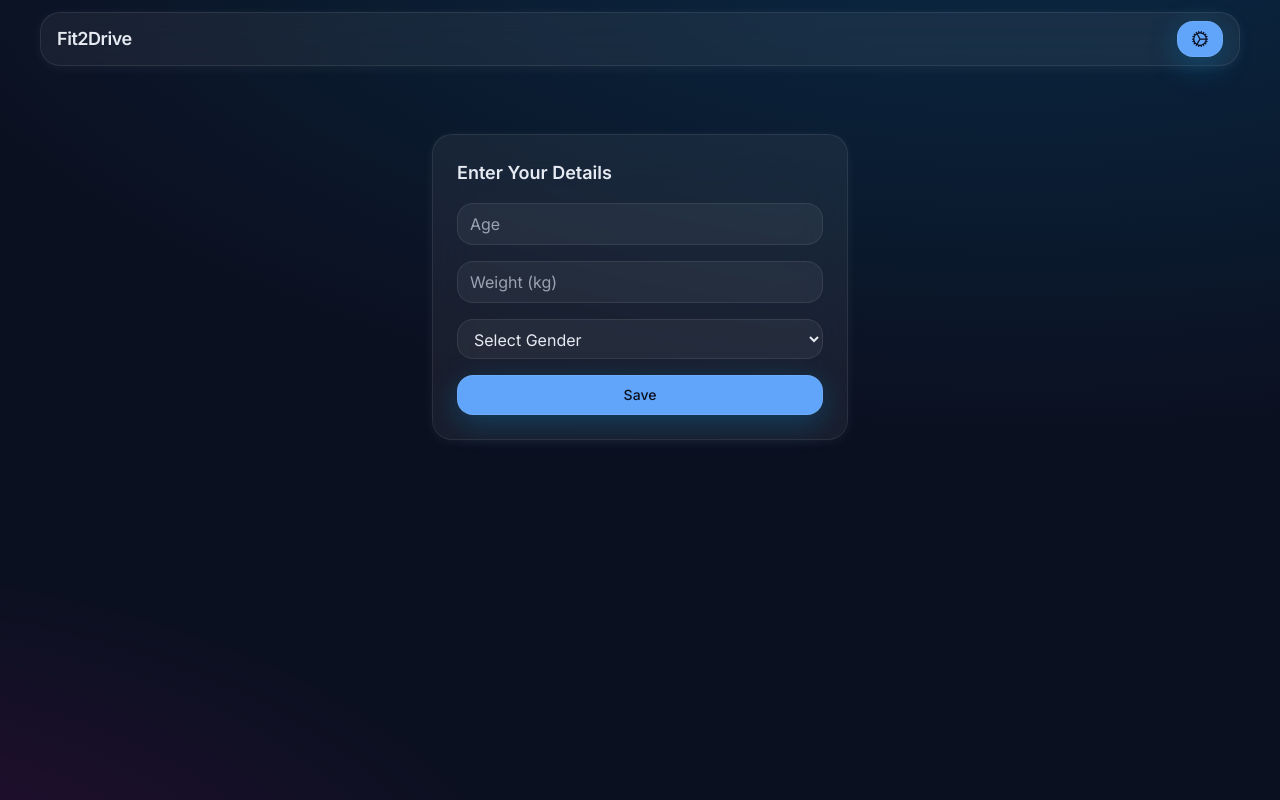
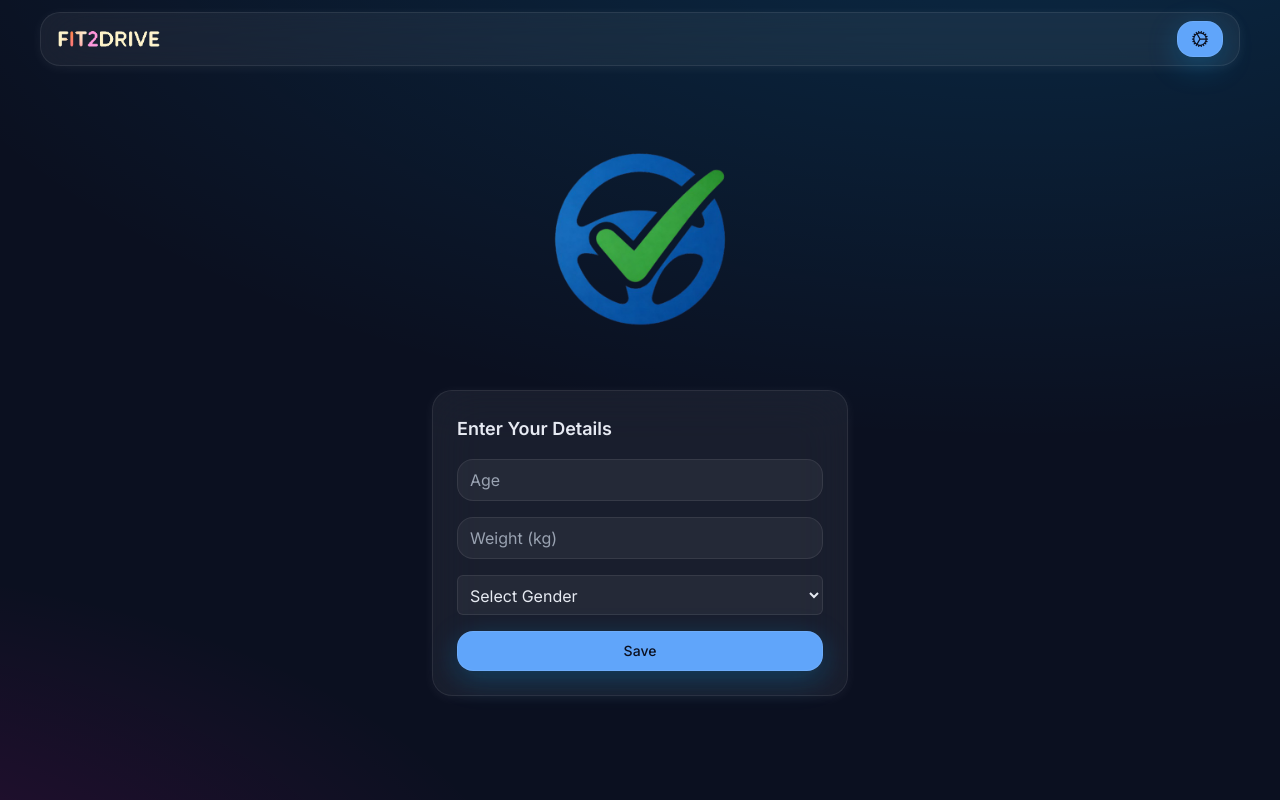
Before and after one commit to Happ-AB/safe2drive, a React (Vite) app: page / in a window 1280 px wide. Built offline with nearby package versions, Linux system fonts and the light colour scheme.

Commit message:
logos and UI enhancements

```diff
--- a/src/components/AlcoholSelector.tsx
+++ b/src/components/AlcoholSelector.tsx
@@ -40,9 +40,6 @@ export default function AlcoholSelector({ userData, setUserData }: Props) {
         <div className="grid grid-cols-3 gap-6">
           <div className="flex flex-col items-center">
             <div className="flex gap-2">
-              <Button onClick={addBeer} size="sm" variant="primary">
-                +
-              </Button>
               <Button
                 onClick={removeBeer}
                 size="sm"
@@ -50,15 +47,15 @@ export default function AlcoholSelector({ userData, setUserData }: Props) {
               >
                 -
               </Button>
+              <Button onClick={addBeer} size="sm" variant="primary">
+                +
+              </Button>
             </div>
             <span className="text-4xl my-3">🍺</span>
             <p className="mt-1 text-muted">{userData.beers}</p>
           </div>
           <div className="flex flex-col items-center">
             <div className="flex gap-2">
-              <Button onClick={addWine} size="sm" variant="primary">
-                +
-              </Button>
               <Button
                 onClick={removeWine}
                 size="sm"
@@ -66,21 +63,24 @@ export default function AlcoholSelector({ userData, setUserData }: Props) {
               >
                 -
               </Button>
+              <Button onClick={addWine} size="sm" variant="primary">
+                +
+              </Button>
             </div>
             <span className="text-4xl my-3">🍷</span>
             <p className="mt-1 text-muted">{userData.wines}</p>
           </div>
           <div className="flex flex-col items-center">
             <div className="flex gap-2">
-              <Button onClick={addCocktail} size="sm" variant="primary">
-                +
-              </Button>
               <Button
                 onClick={removeCocktail}
                 size="sm"
                 disabled={!userData.cocktails || userData.cocktails < 1}
               >
                 -
+              </Button>
+              <Button onClick={addCocktail} size="sm" variant="primary">
+                +
               </Button>
             </div>
             <span className="text-4xl my-3">🍸</span>
--- a/src/components/Navbar.tsx
+++ b/src/components/Navbar.tsx
@@ -8,7 +8,7 @@ export default function Navbar() {
         <div className="card px-4 py-2 flex items-center justify-between">
           <h1 className="text-base md:text-lg font-semibold tracking-tight">
             <Link to="/" className="hover:opacity-90 transition-opacity">
-              Fit2Drive
+              <img src="/logo.png" alt="logo" className="h-5" />
             </Link>
           </h1>
           <div className="flex items-center gap-3">
--- a/src/components/PersonalInput.tsx
+++ b/src/components/PersonalInput.tsx
@@ -46,6 +46,7 @@ export default function PersonalInput({ userData, setUserData }: Props) {
           value={gender}
           onChange={(e) => setGender(e.target.value as Gender)}
           fullWidth
+          className="border rounded-md p-2 w-full text-base focus:outline-none focus:ring-2 focus:ring-primary transition"
         >
           <option value="">Select Gender</option>
           <option value="male">Male</option>
--- a/src/pages/Landing.tsx
+++ b/src/pages/Landing.tsx
@@ -21,7 +21,14 @@ export default function Landing() {
   return (
     <div className="p-4 flex flex-col items-center max-w-md mx-auto">
       {!isDataComplete ? (
-        <HeightWeightInput userData={userData} setUserData={setUserData} />
+        <>
+          <img
+            src="/fit2drive-logo.png"
+            alt="logo"
+            style={{ width: "50%", marginBottom: "3rem" }}
+          />
+          <HeightWeightInput userData={userData} setUserData={setUserData} />
+        </>
       ) : (
         <>
           <AlcoholSelector userData={userData} setUserData={setUserData} />
--- a/src/pages/StartInfo.tsx
+++ b/src/pages/StartInfo.tsx
@@ -26,7 +26,6 @@ export default function StartInfo() {
               The test will assess your reaction time and coordination. Follow
               the on-screen instructions carefully.
             </p>
-            <p className="text-sm font-semibold mb-4">Ready?</p>
             {failTime &&
             Date.now() - +failTime < minutesBeforeRetryTest * 60 * 1000 ? (
               <h2 className="text-lg font-semibold m-4 bg-red-500 text-white p-2 rounded-md">
@@ -43,9 +42,12 @@ export default function StartInfo() {
                 more minutes
               </h2>
             ) : (
-              <Button onClick={handleStart} variant="primary" fullWidth>
-                Start Test
-              </Button>
+              <>
+                <p className="text-sm font-semibold mb-4">Ready?</p>
+                <Button onClick={handleStart} variant="primary" fullWidth>
+                  Start Test
+                </Button>
+              </>
             )}
           </Card>
         </>
```
Also changed, not shown: public/fit2drive-logo.png (added), public/logo.png (added).
